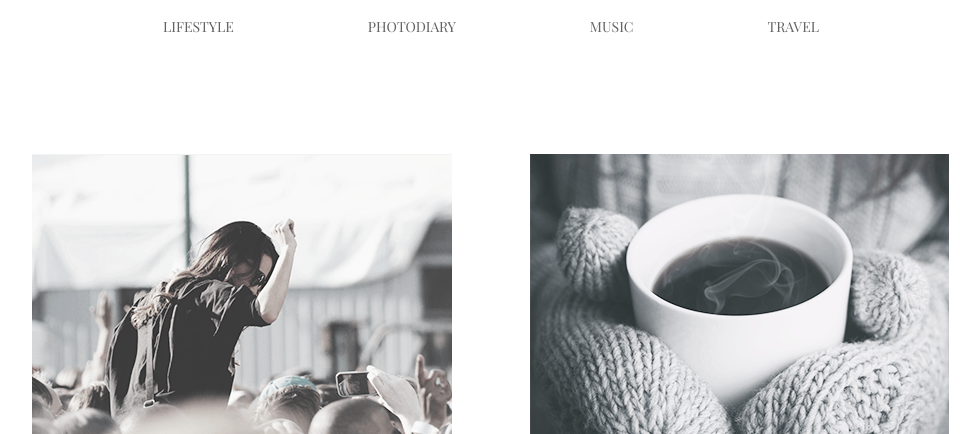
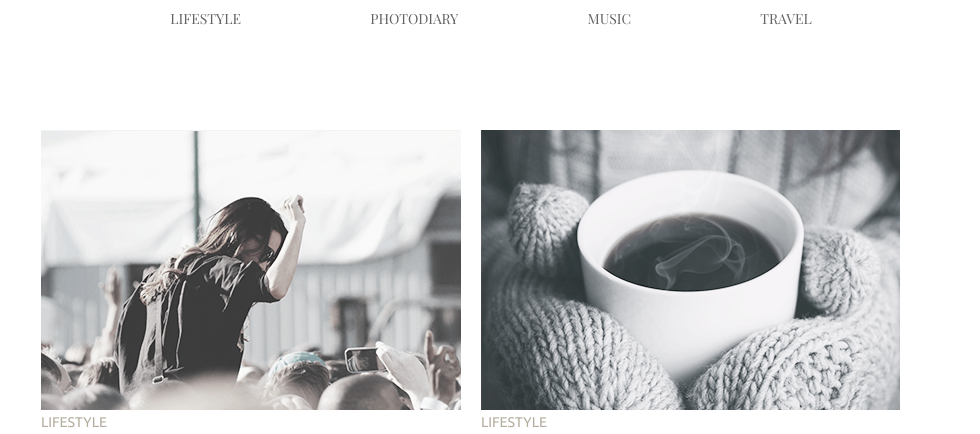
Before and after one commit to Deemacr/goit-markup-hw-04-blog, a plain HTML site: page index.html in a window 1280 px wide. Shown: the top 434 px of the page, without its empty margins (169-1149 px from the left). Drawn offline with nearby package versions, Linux system fonts and the light colour scheme.

Commit message:
Замечания исправлены

```diff
--- a/css/styles.css
+++ b/css/styles.css
@@ -1,3 +1,13 @@
+h1,
+h2,
+h3,
+h4,
+h5,
+h6,
+p {
+  margin: 0px;
+}
+
 li {
   list-style-type: none;
 }
@@ -9,12 +19,16 @@ li {
   --main-font-family: Playfair Display, Times, serif;
   --text-under-font: Ubuntu, Arial, sans-serif;
 }
+main {
+  text-align: center;
+}
 
 .nav-container {
   display: flex;
   justify-content: space-evenly;
-  margin-left: 150px;
-  margin-right: 150px;
+  width: 900px;
+  margin: auto;
+  margin-bottom: 100px;
 }
 
 .nav-child {
@@ -25,13 +39,18 @@ li {
   display: flex;
   flex-wrap: wrap;
   justify-content: space-evenly;
-
-  margin-right: 75px;
-  margin-left: 75px;
+  width: 900px;
+  margin: auto;
+  padding: 0;
 }
 .box-child {
   width: 420px;
-  margin-top: 100px;
+  margin-bottom: 100px;
+  text-align: left;
+}
+
+.box-child:nth-last-child(-n + 2) {
+  margin-bottom: 0px;
 }
 
 .nav-link {
@@ -53,6 +72,7 @@ li {
   color: var(--light-gray-color);
   text-transform: uppercase;
   font-size: 14px;
+  margin-bottom: 10px;
 }
 
 .block-title-name {
@@ -60,6 +80,7 @@ li {
   color: var(--main-text-color);
   font-size: 30px;
   font-weight: normal;
+  margin-bottom: 10px;
 }
 
 .block-text {
@@ -84,7 +105,7 @@ li {
   margin-top: 55px;
 }
 
-.footer {
-  display: flex;
-  justify-content: center;
+.button-style:hover,
+.button-style:focus {
+  color: var(--link-hover-color);
 }
--- a/index.html
+++ b/index.html
@@ -12,14 +12,24 @@
     <title>Document</title>
   </head>
   <body>
+    <header>
       <nav>
         <ul class="nav-container">
-      <li><a href="" class="nav-link">Lifestyle</a></li>
-      <li><a href="" class="nav-link">Photodiary</a></li>
-      <li><a href="" class="nav-link">Music</a></li>
-      <li><a href="" class="nav-link">Travel</a></li>
+          <li>
+            <p><a href="" class="nav-link">Lifestyle</a></p>
+          </li>
+          <li>
+            <p><a href="" class="nav-link">Photodiary</a></p>
+          </li>
+          <li>
+            <p><a href="" class="nav-link">Music</a></p>
+          </li>
+          <li>
+            <p><a href="" class="nav-link">Travel</a></p>
+          </li>
         </ul>
       </nav>
+    </header>
     <main>
       <ul class="block-container">
         <li class="box-child">
@@ -89,9 +99,7 @@
           </p>
         </li>
       </ul>
+      <button type="button" class="button-style">Load More</button>
     </main>
-    <footer class="footer">
-      <button type="button" class="button-style">Load More</button>
-    </footer>
   </body>
 </html>
```
Lines whose indentation alone changed are shown as unchanged.
